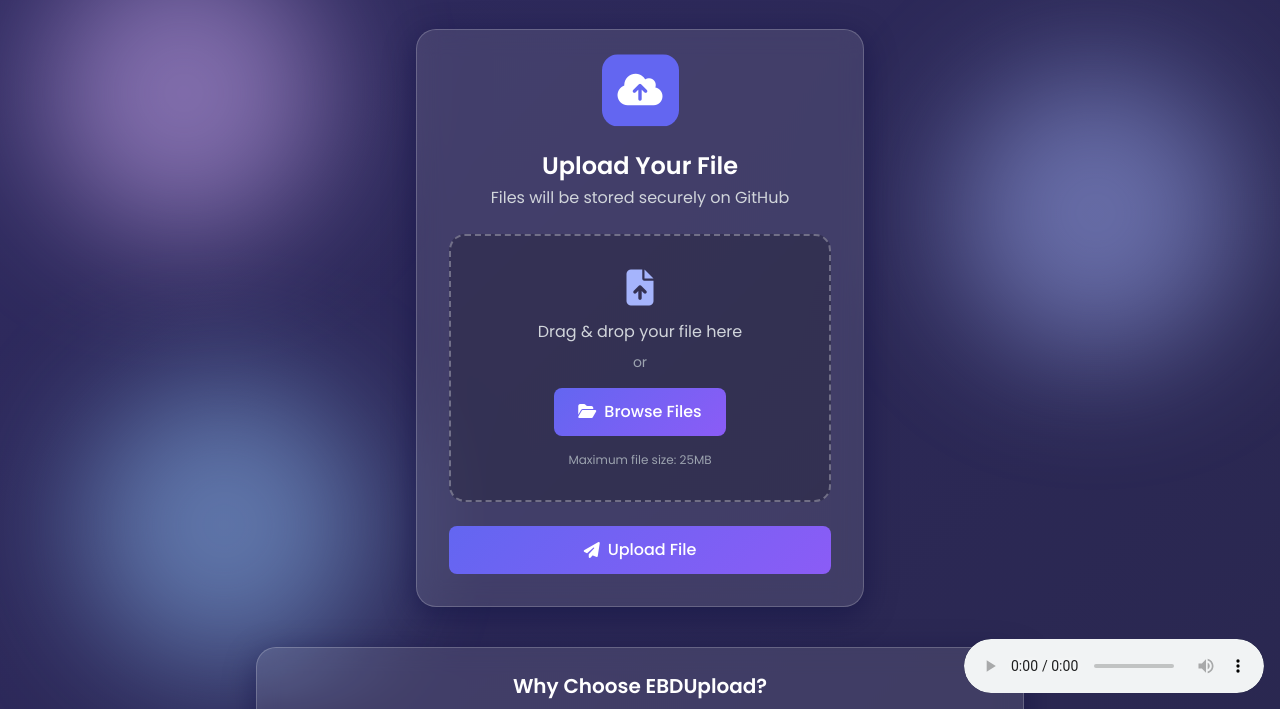
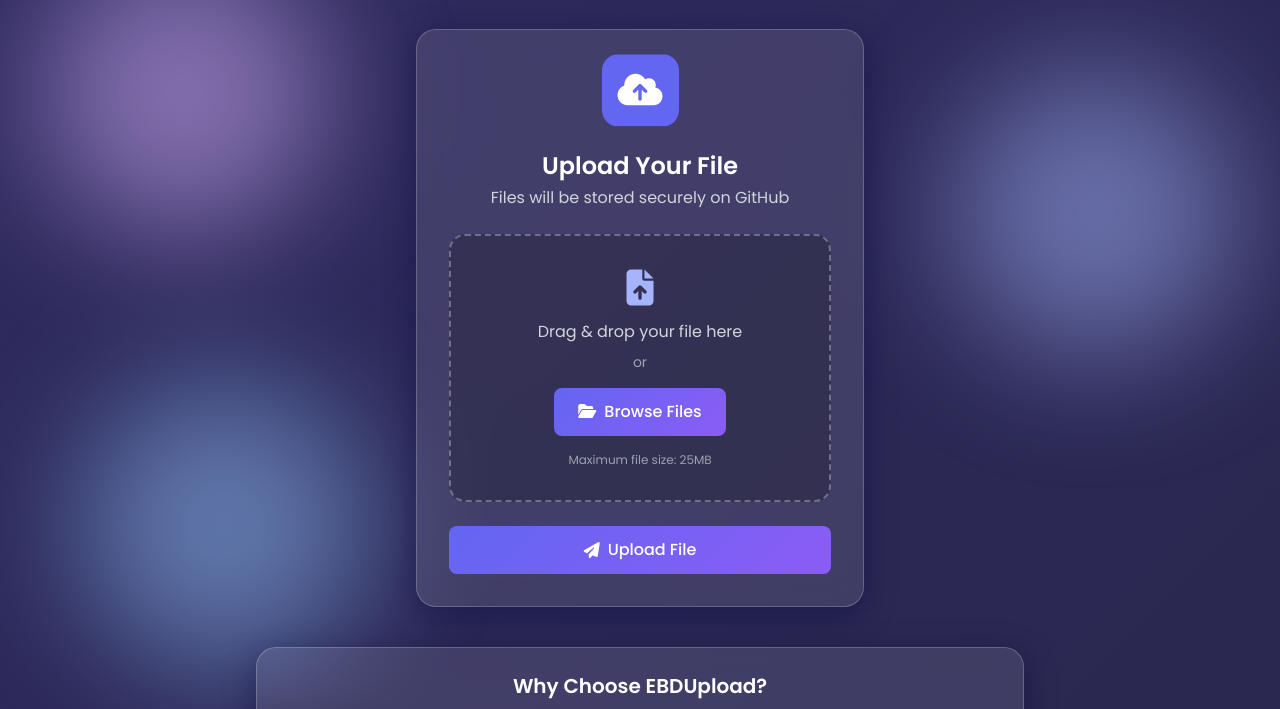
Before and after one commit to gipicihuy/file-upload-ebd, a website: page index.html in a window 1280 px wide. Shown: the part 91-800 px from the top of the page. Drawn offline with nearby package versions, Linux system fonts and the light colour scheme.

Commit message:
Add files via upload

```diff
--- a/index.html
+++ b/index.html
@@ -176,12 +176,6 @@
         </a>
     </div>
 
-    <div class="fixed bottom-4 right-4">
-        <audio controls class="rounded-full bg-gray-800 bg-opacity-50">
-            <source src="https://files.catbox.moe/ar2c1c.mp3" type="audio/mpeg">
-        </audio>
-    </div>
-
     <script>
         const uploadForm = document.getElementById('uploadForm');
         const uploadButton = document.getElementById('uploadButton');
```
